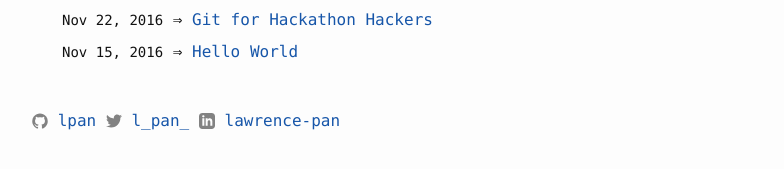
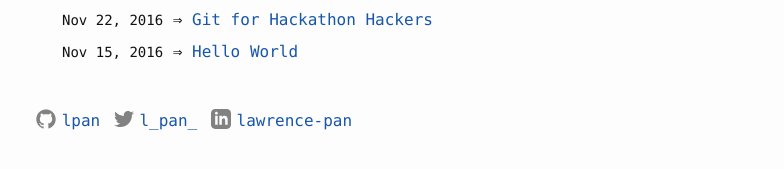
Before and after one commit to lpan/lpan.github.io, a Jekyll site: the page built from index.html, in a window 1280 px wide. Shown: the part 394-563 px from the top of the page, without its empty margins (238-1022 px from the left). Built offline with Jekyll 4.4.1, drawn with Linux system fonts in a browser that asks for light colours.

Commit message:
enlarge + align icon with text

```diff
--- a/_sass/_base.scss
+++ b/_sass/_base.scss
@@ -195,9 +195,13 @@ pre {
 
   > svg {
     display: inline-block;
-    width: 16px;
-    height: 16px;
+    width: 20px;
+    height: 20px;
     vertical-align: middle;
+
+    position: relative;
+    bottom: 2px;
+    left: 4px;
 
     path {
       fill: $grey-color;
--- a/_sass/_layout.scss
+++ b/_sass/_layout.scss
@@ -30,9 +30,10 @@
 
     li {
       display: inline-block;
-      a {
-        &:hover {
-          text-decoration: none;
+      a:hover {
+        text-decoration: none;
+        svg > path {
+          fill: $brand-color;
         }
       }
     }
```
